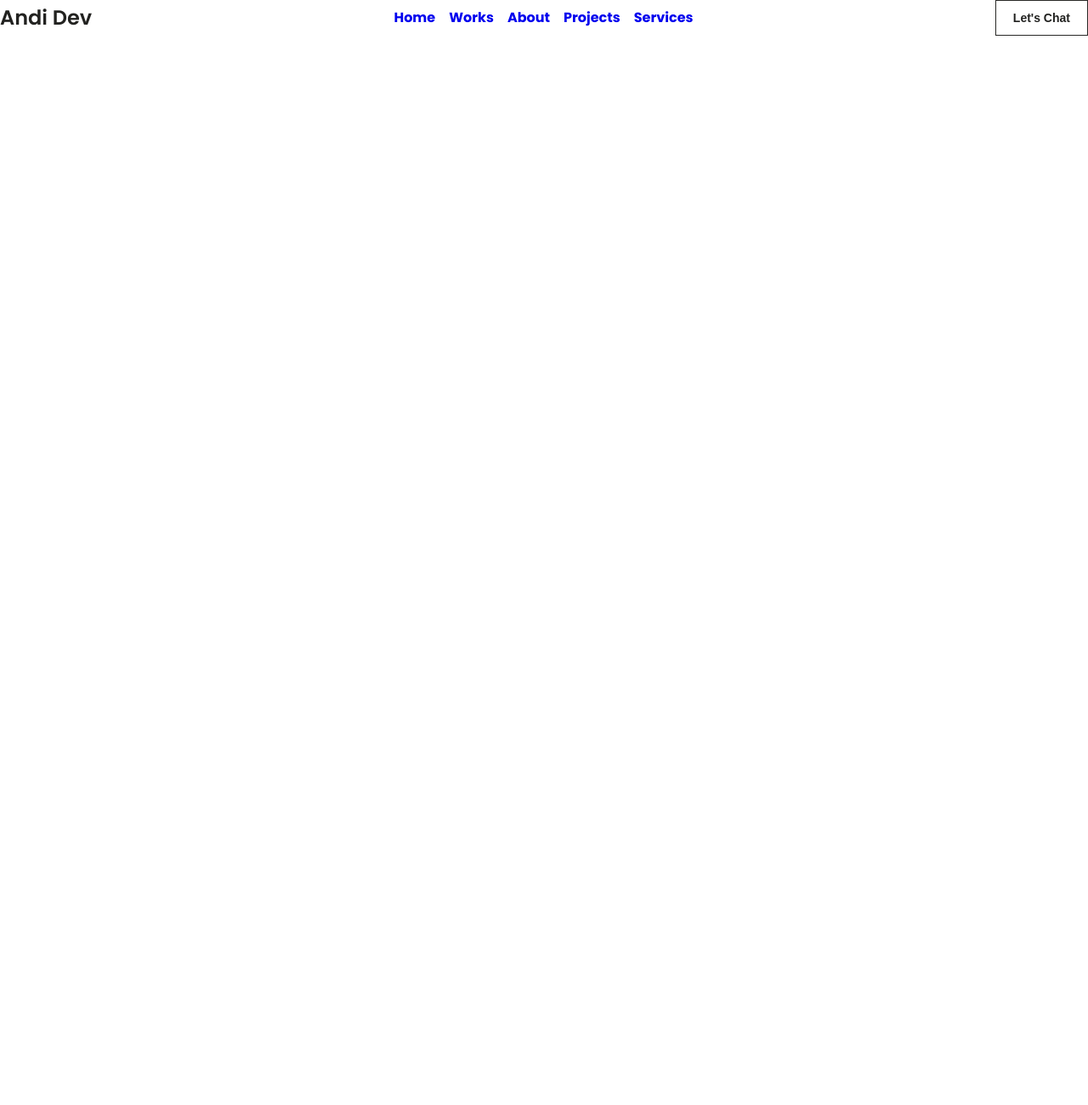
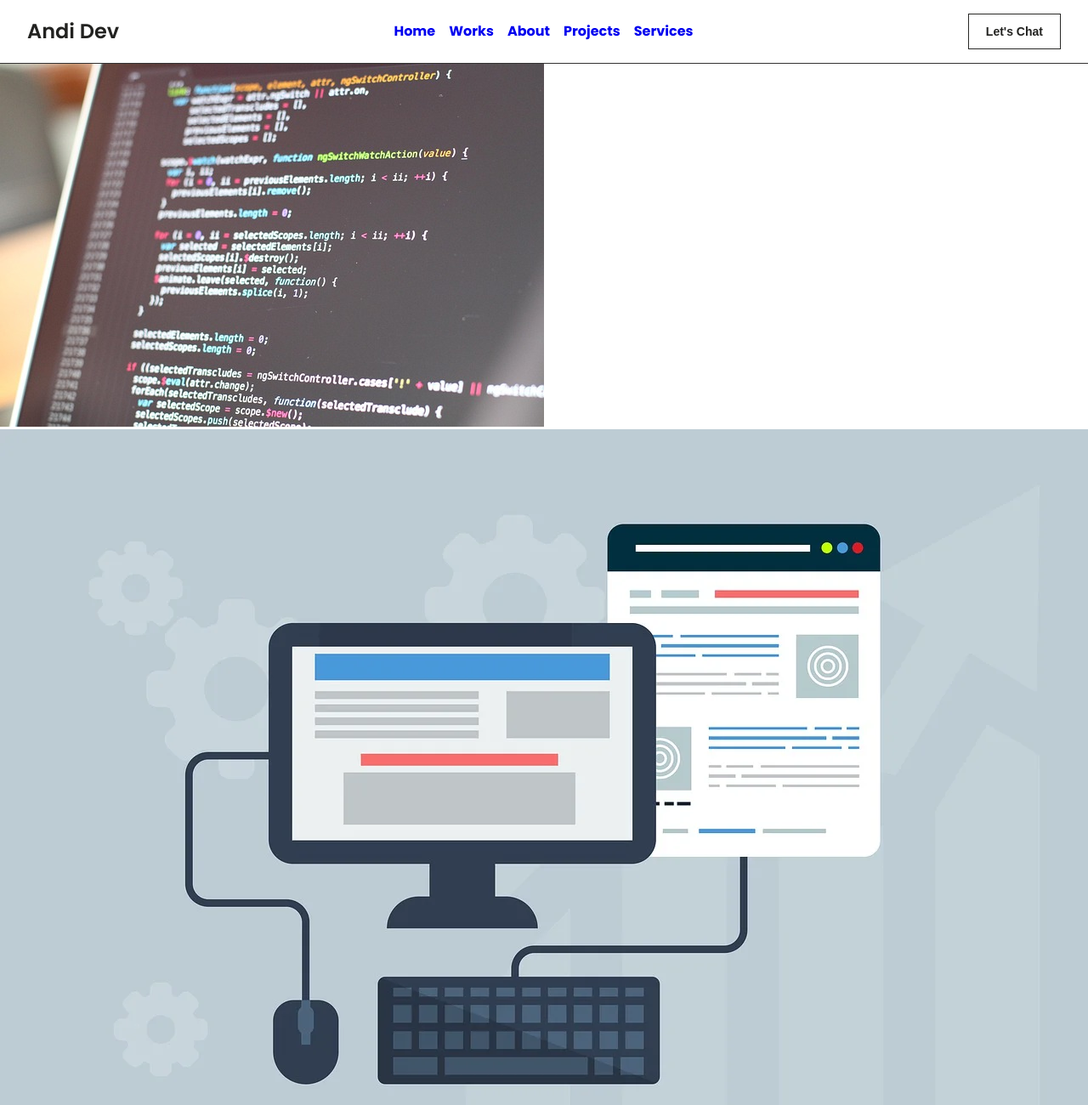
Before and after one commit to mawardiahmad/html-css, a plain HTML site: page index.html in a window 1280 px wide. Shown: the top 1300 px of the page at 85% size. Before the commit the page ends 800 px from the top, so only its background shows below. Drawn offline with Linux system fonts and the light colour scheme.

Commit message:
tambah gambar

```diff
--- a/index.html
+++ b/index.html
@@ -37,5 +37,16 @@
           </div>
      </nav>
 
+     <!-- fungsi section buat apa? -->
+      <!-- fungsi id buat apa -->
+     <section id="gambar">
+        <div class="gambar-kanan">
+            <img src="img/gambar-kanan.jpg" alt="">
+        </div>
+        <div class="gambar-kiri">
+            <img src="img/gambar-kiri.webp" alt="">
+        </div>
+     </section>
+
 </body>
 </html>
--- a/style.css
+++ b/style.css
@@ -61,4 +61,7 @@ nav{
 
     /* jarak */
     justify-content: space-between;
+
+    padding: 16px 32px;
+    border-bottom: 1px solid #333232;
 }
```
Also changed, not shown: img/gambar-kanan.jpg (added), img/gambar-kiri.webp (added).
